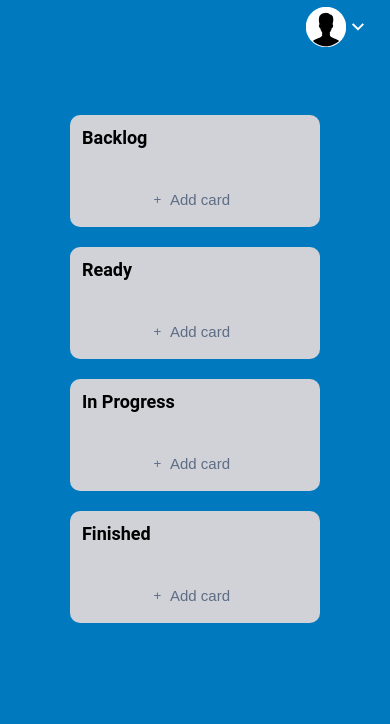
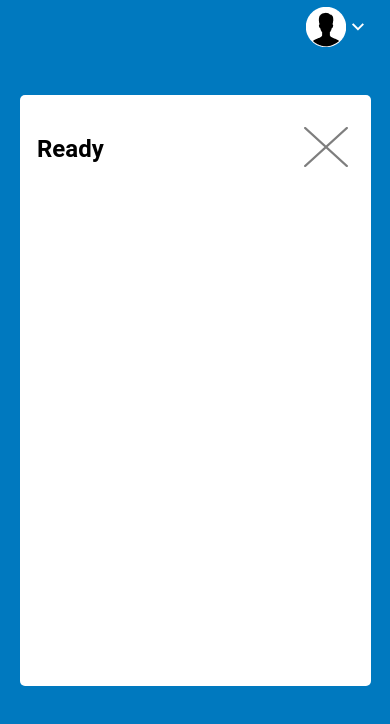
Before and after one commit to ascent2009/kanban, a React (Create React App) app: page /ready in a window 390 px wide. Shown: the top 724 px of the page. Built offline with nearby package versions, Linux system fonts and the light colour scheme; the HTML template or start-up script is replaced by a standard one.

Commit message:
feat: add clear button in finished, fix: improve description in  route page

```diff
--- a/src/App.css
+++ b/src/App.css
@@ -76,6 +76,8 @@
   .header {
     justify-content: flex-end;
     background-color: #0079BF;
+    z-index: 2;
+
   }
 }
 
--- a/src/Components/Header/Header.css
+++ b/src/Components/Header/Header.css
@@ -23,10 +23,11 @@ h1 {
     width: 64px;
     /* height: 40px; */
     margin-top: 7px;
-    /* position: relative;
-z-index: 2; */
+
+    z-index: 2;
     transition: 0.5s;
     cursor: pointer;
+
 }
 
 .dropDownContayner {
--- a/src/Components/Main/Finished/Finished.css
+++ b/src/Components/Main/Finished/Finished.css
@@ -24,6 +24,16 @@
 .backlogBtn {
     border: none;
     display: flex;
+    flex-direction: column;
     justify-content: center;
+    align-items: center;
     margin: 12px;
 }
+
+.clr {
+    margin-top: 12px;
+}
+
+.clr:hover {
+    background-color: red;
+}
--- a/src/Components/Main/Finished/Finished.jsx
+++ b/src/Components/Main/Finished/Finished.jsx
@@ -1,20 +1,12 @@
 import React from "react";
-import { BrowserRouter as Router, Switch, Route, Link } from "react-router-dom";
+import { BrowserRouter as Router, Route, Link } from "react-router-dom";
 import "./Finished.css";
 import Button from "../../Button/button";
-
-// import Select from "../../Select/select";
+import Page from "../Router/Page";
 
 class Finished extends React.Component {
   constructor(props) {
     super(props);
-    // this.state = {
-    //   value: "",
-    //   tasks: [],
-    // };
-
-    // this.data = this.props.tasks;
-
     this.state = {
       button: (
         <Button
@@ -22,23 +14,15 @@ class Finished extends React.Component {
           onClick={this.createSelect.bind(this)}
         />
       ),
+      clearBtn: null,
+
       selectBox: null,
-      // buttonInit: false,
       listInit: false,
       backlogTasks: [],
-      // tasks: [],
-      // dropDownInit: this.props.listInit,
       readyTasks: [],
-      // taskArr: [],
+      title: "Finished",
     };
   }
-
-  // createTask = () => {
-  //   this.state.tasks.unshift(<Select />);
-  //   this.setState({
-  //     tasks: this.state.tasks,
-  //   });
-  // };
 
   createSelect() {
     if (this.props.listInit === false) {
@@ -69,12 +53,19 @@ class Finished extends React.Component {
     const task = event.target.textContent;
     const index = event.target.getAttribute("index");
 
+    const clearBtn = (
+      <button onClick={this.clearFinished.bind(this)} className="button + clr">
+        <p className="text">Clear All</p>
+      </button>
+    );
+
     this.setState({
       readyTasks: [...this.state.readyTasks, task],
       backlogTasks: [],
       selectBox: null,
       dropDownInit: false,
       listInit: true,
+      clearBtn: clearBtn,
     });
     this.props.deleteTask(index);
     this.props.finished(this.state.readyTasks.length + 1);
@@ -88,6 +79,14 @@ class Finished extends React.Component {
     });
   };
 
+  clearFinished = () => {
+    this.setState({
+      readyTasks: [],
+      clearBtn: null,
+    });
+    this.props.finished(0);
+  };
+
   render() {
     const dropDown = this.state.backlogTasks.map((item, index) => {
       return (
@@ -95,8 +94,6 @@ class Finished extends React.Component {
           {item}
         </div>
       );
-      // const taskList = this.state.tasks.map((item, index) => {
-      //   return <li key={index}>{item}</li>;
     });
 
     const ready = this.state.readyTasks.map((item, index) => {
@@ -107,34 +104,30 @@ class Finished extends React.Component {
       );
     });
 
+    const routePage = () => (
+      <Page title={this.state.title} readyTasks={this.state.readyTasks} />
+    );
+
     return (
-      // <>
-      //   <div className="style">
-      //     <h2 className="title">Ready</h2>
-      //     <div>
-      //       {/* {this.state.tasks} */}
-      //       <ul className="listItem">{taskList}</ul>
-      //     </div>
-      //     <Button className="backlogBtn" onClick={this.createTask.bind(this)} />
-      //   </div>
-      // </>
+      <Router>
+        <Route path="/finished" component={routePage} />
+        <div className="style">
+          <Link to="/finished" className="routerLink">
+            <h2 className="readyTitle"> {this.state.title}</h2>
+          </Link>
+          {this.state.selectBox}
 
-      <>
-        <div className="style">
-          <h2 className="readyTitle">Finished</h2>
-          {this.state.selectBox}
-          {/* {this.backlogTasks} */}
           {ready}
-          {/* {this.props.readyTasks} */}
+
           <div>
-            <ul className="listItem">{dropDown}</ul>
+            <ul className="listItem"> {dropDown}</ul>
           </div>
-          <div className="backlogBtn">{this.state.button}</div>
+          <div className="backlogBtn">
+            {this.state.button}
+            {this.state.clearBtn}
+          </div>
         </div>
-        {/* <div>
-          <Finished listInit={this.state.listInit} readyTasks={ready} />
-        </div> */}
-      </>
+      </Router>
     );
   }
 }
--- a/src/Components/Main/InProgress/Inprogress.jsx
+++ b/src/Components/Main/InProgress/Inprogress.jsx
@@ -3,38 +3,22 @@ import { BrowserRouter as Router, Switch, Route, Link } from "react-router-dom";
 import "./Inprogress.css";
 import Finished from "../Finished/Finished";
 import Button from "../../Button/button";
-
-// import Select from "../../Select/select";
+import Page from "../Router/Page";
 
 class Inprogress extends React.Component {
   constructor(props) {
     super(props);
-    // this.state = {
-    //   value: "",
-    //   tasks: [],
-    // };
-
-    // this.data = this.props.tasks;
-
     this.state = {
       button: <Button onClick={this.createSelect.bind(this)} />,
       selectBox: null,
-      // buttonInit: false,
       listInit: false,
       backlogTasks: [],
-      // tasks: [],
-      // dropDownInit: this.props.listInit,
       readyTasks: [],
       taskArr: [],
+      dropDownInit: false,
+      title: "In Progress",
     };
   }
-
-  // createTask = () => {
-  //   this.state.tasks.unshift(<Select />);
-  //   this.setState({
-  //     tasks: this.state.tasks,
-  //   });
-  // };
 
   createSelect() {
     if (this.props.listInit === false) {
@@ -93,8 +77,6 @@ class Inprogress extends React.Component {
           {item}
         </div>
       );
-      // const taskList = this.state.tasks.map((item, index) => {
-      //   return <li key={index}>{item}</li>;
     });
 
     const ready = this.state.readyTasks.map((item, index) => {
@@ -105,25 +87,19 @@ class Inprogress extends React.Component {
       );
     });
 
+    const routePage = () => (
+      <Page title={this.state.title} readyTasks={this.state.readyTasks} />
+    );
+
     return (
-      // <>
-      //   <div className="style">
-      //     <h2 className="title">Ready</h2>
-      //     <div>
-      //       {/* {this.state.tasks} */}
-      //       <ul className="listItem">{taskList}</ul>
-      //     </div>
-      //     <Button className="backlogBtn" onClick={this.createTask.bind(this)} />
-      //   </div>
-      // </>
-
-      <>
+      <Router>
+        <Route path="/progress" component={routePage} />
         <div className="style">
-          <h2 className="readyTitle">In Progress</h2>
+          <Link to="/progress" className="routerLink">
+            <h2 className="readyTitle">{this.state.title}</h2>
+          </Link>
           {this.state.selectBox}
-          {/* {this.backlogTasks} */}
           {ready}
-          {/* {this.props.readyTasks} */}
           <div>
             <ul className="listItem">{dropDown}</ul>
           </div>
@@ -136,7 +112,7 @@ class Inprogress extends React.Component {
           deleteTask={this.deleteTask}
           finished={this.props.finished}
         />
-      </>
+      </Router>
     );
   }
 }
--- a/src/Components/Main/Ready/Ready.css
+++ b/src/Components/Main/Ready/Ready.css
@@ -1,14 +1,33 @@
 .style {
-  /* min-width: 250px; */
+  min-width: 250px;
   background-color: rgb(208, 210, 216);
   border-radius: 10px;
   height: fit-content;
-
   display: flex;
   flex-direction: column;
   justify-content: space-between;
-  /* margin: auto; */
   margin-bottom: 20px;
+  overflow: auto;
+}
+
+::-webkit-scrollbar {
+  width: 12px;
+}
+
+::-webkit-scrollbar:horizontal {
+  display: none;
+}
+
+::-webkit-scrollbar-track {
+  -webkit-box-shadow: inset 0 0 6px rgba(0, 0, 0, 0.3);
+  border-radius: 5px;
+  background-color: white;
+}
+
+::-webkit-scrollbar-thumb {
+  border-radius: 5px;
+  -webkit-box-shadow: inset 0 0 6px rgba(0, 0, 0, 0.5);
+  background-color: #cbcbcb;
 }
 
 .readyTitle {
@@ -40,6 +59,7 @@
   justify-content: start;
   align-items: center;
   cursor: pointer;
+  overflow: auto;
 }
 
 .dropDown {
@@ -51,7 +71,7 @@
   background: white;
   border-radius: 5px;
   position: relative;
-  overflow: auto;
+  /* overflow: auto; */
 }
 
 .backlogBtn {
--- a/src/Components/Main/Ready/Ready.jsx
+++ b/src/Components/Main/Ready/Ready.jsx
@@ -1,51 +1,30 @@
 import React from "react";
-import { BrowserRouter as Router, Switch, Route, Link } from "react-router-dom";
+import { BrowserRouter as Router, Route, Link } from "react-router-dom";
 import "./Ready.css";
-// import Inprogress from "../../InProgress/Inprogress";
 import Inprogress from "../InProgress/Inprogress";
 import Button from "../../Button/button";
-
-// import Select from "../../Select/select";
+import Page from "../Router/Page";
 
 class Ready extends React.Component {
   constructor(props) {
     super(props);
-    // this.state = {
-    //   value: "",
-    //   tasks: [],
-    // };
-
-    // this.data = this.props.tasks;
 
     this.state = {
+      title: "Ready",
       button: <Button onClick={this.createSelect.bind(this)} />,
       selectBox: null,
-      // buttonInit: false,
-      // listInit: false,
+      listInit: false,
       backlogTasks: [],
-      // tasks: [],
       disabled: true,
       readyTasks: [],
       taskArr: [],
+      dropDownInit: false,
     };
   }
 
-  // createTask = () => {
-  //   this.state.tasks.unshift(<Select />);
-  //   this.setState({
-  //     tasks: this.state.tasks,
-  //   });
-  // };
-
   createSelect() {
-    if (
-      this.props.listInit === false
-      // || !this.state.readyTasks.length
-    ) {
+    if (this.props.listInit === false) {
       return;
-      // const disabled = document.querySelector(".button");
-      // disabled.setAttribute("disabled", "disabled");
-      // console.log("disabled: ", disabled);
     }
 
     const selectBox = (
@@ -53,10 +32,9 @@ class Ready extends React.Component {
     );
 
     this.setState({
-      // disableButton: "none",
       selectBox: selectBox,
-      thereAreTasks: true,
-      button: <Button onClick={this.createSelect.bind(this)} />,
+      // thereAreTasks: true,
+      // button: <Button onClick={this.createSelect.bind(this)} />,
     });
   }
 
@@ -83,11 +61,11 @@ class Ready extends React.Component {
       backlogTasks: [],
       selectBox: null,
       dropDownInit: false,
-      // listInit: true,
+      listInit: true,
     });
 
     this.props.deleteTask(index);
-    console.log("ready", this.state.readyTasks);
+
     this.props.minusActive(this.props.tasks.length - 1);
   }
 
@@ -97,8 +75,6 @@ class Ready extends React.Component {
     this.setState({
       taskArr: [...this.state.readyTasks, newArr],
     });
-
-    console.log("delete", this.state.readyTasks);
   };
 
   render() {
@@ -108,8 +84,6 @@ class Ready extends React.Component {
           {item}
         </div>
       );
-      // const taskList = this.state.tasks.map((item, index) => {
-      //   return <li key={index}>{item}</li>;
     });
 
     const ready = this.state.readyTasks.map((item, index) => {
@@ -120,27 +94,21 @@ class Ready extends React.Component {
       );
     });
 
+    const routePage = () => (
+      <Page title={this.state.title} readyTasks={this.state.readyTasks} />
+    );
+
     return (
-      // <>
-      //   <div className="style">
-      //     <h2 className="title">Ready</h2>
-      //     <div>
-      //       {/* {this.state.tasks} */}
-      //       <ul className="listItem">{taskList}</ul>
-      //     </div>
-      //     <Button className="backlogBtn" onClick={this.createTask.bind(this)} />
-      //   </div>
-      // </>
-
-      <>
+      <Router>
+        <Route path="/ready" component={routePage} />
         <div className="style">
-          <h2 className="readyTitle">Ready</h2>
+          <h2 className="readyTitle">
+            <Link to="/ready" className="routerLink">
+              {this.state.title}
+            </Link>
+          </h2>
           {this.state.selectBox}
-          {/* {this.backlogTasks} */}
           {ready}
-          {/* {this.props.readyTasks} */}
-
-          {/* {this.state.button} */}
 
           <div>
             <ul className="listItem">{dropDown}</ul>
@@ -151,12 +119,11 @@ class Ready extends React.Component {
 
         <Inprogress
           listInit={this.state.listInit}
-          // readyTasks={this.state.readyTasks}
           readyTasks={ready}
           deleteTask={this.deleteTask}
           finished={this.props.finished}
         />
-      </>
+      </Router>
     );
   }
 }
--- a/src/Components/Main/Router/Page.css
+++ b/src/Components/Main/Router/Page.css
@@ -7,12 +7,30 @@
   border-radius: 5px;
   display: flex;
   flex-direction: column;
-  /* padding-left: 20px; */
-  /* margin: 20px; */
   justify-content: flex-start;
-  /* flex-wrap: wrap; */
-  /* align-items: flex-start; */
+  overflow: auto;
 }
+
+::-webkit-scrollbar {
+  width: 12px;
+}
+
+::-webkit-scrollbar:horizontal {
+  display: none;
+}
+
+::-webkit-scrollbar-track {
+  -webkit-box-shadow: inset 0 0 6px rgba(0, 0, 0, 0.3);
+  border-radius: 5px;
+  background-color: white;
+}
+
+::-webkit-scrollbar-thumb {
+  border-radius: 5px;
+  -webkit-box-shadow: inset 0 0 6px rgba(0, 0, 0, 0.5);
+  background-color: #cbcbcb;
+}
+
 
 .titleStyle {
   width: 90%;
@@ -22,11 +40,12 @@
   align-items: center;
 }
 
+
 .closeButton {
-  width: 45px;
-  height: 45px;
+  width: 60px;
+  height: 60px;
   background-color: #ffffff;
-
+  opacity: 0.5;
 }
 
 .closeButton:hover {
@@ -37,7 +56,7 @@
   /* box-shadow: 0px 4px 0px rgba(0, 0, 0, 0.8); */
 
   /*Градиент*/
-
+  outline: none;
 
   background-image: -webkit-linear-gradient(bottom,
       rgba(0, 0, 0, 0),
@@ -62,7 +81,7 @@
 
 .taskList {
   width: 90%;
-
+  padding: 0;
   margin: 20px auto;
   font-weight: bold;
   height: fit-content;
@@ -71,12 +90,28 @@
   cursor: pointer;
 }
 
+.list {
+  width: fit-content;
+  list-style: none;
+
+  margin: 15px;
+  margin-left: 0;
+  font-size: 20px;
+}
+
+.list:hover {
+  opacity: 0.5;
+  transition: 0.5;
+}
+
+
 .description {
   display: flex;
   justify-content: flex-start;
-  align-items:center;
+  align-items: center;
   width: 90%;
-  position: relative;
+  margin: 0 auto;
+  /* position: relative; */
 
   /* margin: 0 auto 30px auto; */
   /* outline: none; */
@@ -108,13 +143,15 @@
 }
 
 .description .btn {
-  position: absolute;
+  /* position: absolute; */
   background-color: #ffffff;
-  right: 100px;
-  top: 15px;
-  background-color: #abcdef;
-border-radius: 50%;
-border: 1px solid black;
+  /* right: 0px; */
+  /* top: 30px; */
+  background-color: transparent;
+  border: none;
+  /* border: 1px solid black; */
+  opacity: 0.6;
+  outline: none;
 }
 
 /* .description .btn:active {
@@ -124,3 +161,43 @@ border: 1px solid black;
   rotate: 90deg;
   color: red;
 } */
+
+@media screen and (max-width: 1000px) {
+  .closeButton {
+    width: 55px;
+    height: 55px;
+    border: none;
+    outline: none;
+
+  }
+
+  .description {
+    display: block;
+    width: 90%;
+    height: 90%;
+    position: relative;
+    font-size: 11px;
+
+
+  }
+
+  .date {
+    font-size: 11px;
+  }
+
+  .taskList {
+    padding: 0;
+  }
+
+  .description .btn {
+    position: absolute;
+    right: -5px;
+    top: 45px;
+
+  }
+
+  .list {
+    margin-bottom: 15px;
+
+  }
+}
--- a/src/Components/Main/Router/Page.jsx
+++ b/src/Components/Main/Router/Page.jsx
@@ -1,5 +1,4 @@
 import React from "react";
-import { BrowserRouter as Router, Switch, Route, Link } from "react-router-dom";
 import "./Page.css";
 import close from "../../Img/close.svg";
 import add from "../../Img/add.svg";
@@ -12,51 +11,28 @@ class Page extends React.Component {
     this.state = {
       taskList: this.props.readyTasks,
 
-      // taskList: 0,
-      // name: "Бумеранг не запущен",
       description: null,
     };
   }
 
   showDescription = () => {
     const taskDate = new Date().toLocaleString();
-
-    // const edit = document.querySelector(".description");
-    // edit.classList.remove("hide");
-    // const description = (
-    //   <div className="description">
-    //     <textarea
-    //       className="text"
-    //       type="text"
-    //       placeholder="description..."
-    //     ></textarea>
-    //     <button
-    //       className="btn"
-    //       onClick={this.saveDescription.bind(this)}
-    //       // onDoubleClick={this.hideDescription.bind(this)}
-    //     >
-    //       <img src={add} alt="add" title="добавить описание задачи" />
-    //     </button>
-    //   </div>
-    // );
-    this.setState({
-      description: (
+    const description = (
       <div className="description">
-          {taskDate}
+        <p className="date">{taskDate}</p>
         <textarea
           className="text"
           type="text"
           placeholder="description..."
         ></textarea>
-          <button
-            className="btn"
-            onClick={this.saveDescription.bind(this)}
-            // onDoubleClick={this.hideDescription.bind(this)}
-          >
+        <button className="btn" onClick={this.saveDescription.bind(this)}>
           <img src={add} alt="add" title="добавить описание задачи" />
         </button>
       </div>
-      ),
+    );
+
+    this.setState({
+      description: description,
     });
   };
 
@@ -66,23 +42,16 @@ class Page extends React.Component {
     const save = document.querySelector(".text");
     save.setAttribute("disabled", "disabled");
     console.log("save", save);
-    // save.classList.add("hide");
-    // this.setState({ taskList: this.taskList });
-
-    // dataBase.push(this.taskDate);
     const itemObj = this.state.description;
     console.log("this.state.description: ", itemObj);
     const newArr = dataBase.push(itemObj.textarea);
     this.saveDB(newArr);
 
-    setTimeout(this.hideDescription.bind(this), 3000);
+    setTimeout(this.hideDescription.bind(this), 2000);
   };
 
   hideDescription = () => {
     this.setState({ description: null });
-    // const save = document.querySelector(".description");
-    // save.setAttribute("disabled", "disabled");
-    // save.classList.add("hide");
   };
 
   closePage = () => {
@@ -92,7 +61,6 @@ class Page extends React.Component {
   render() {
     return (
       <>
-        {/* <Router> */}
         <div className="mainStyle">
           <div className="titleStyle">
             <h2>{this.props.title}</h2>
@@ -102,36 +70,25 @@ class Page extends React.Component {
               onClick={this.closePage.bind(this)}
               title="Закрыть окно"
             >
-              {/* <Link to="/"> */}
               <img src={close} alt="close" />
-              {/* </Link> */}
             </button>
           </div>
 
           <ul className="taskList">
-            {this.props.readyTasks.map((item, index) => {
+            {this.state.taskList.map((item, index) => {
               return (
                 <li
-                  className="listItem"
+                  className="list"
                   onClick={this.showDescription.bind(this)}
                   key={index}
                 >
-                  {/* {this.state.taskList}
-                    {this.state.description} */}
                   {item}
-                  {this.state.description}
                 </li>
               );
             })}
           </ul>
-
-          {/* <textarea
-            className="description"
-            type="text"
-            placeholder="description..."
-          /> */}
+          {this.state.description}
         </div>
-        {/* </Router> */}
       </>
     );
   }
```
Also changed, not shown: src/Components/Main/Backlog/Backlog.css (+3 -5 lines), src/Components/Main/Backlog/Backlog.jsx (+5 -63 lines), src/Components/Main/Main.css (line endings or trailing spaces). Lines whose indentation alone changed are shown as unchanged.
